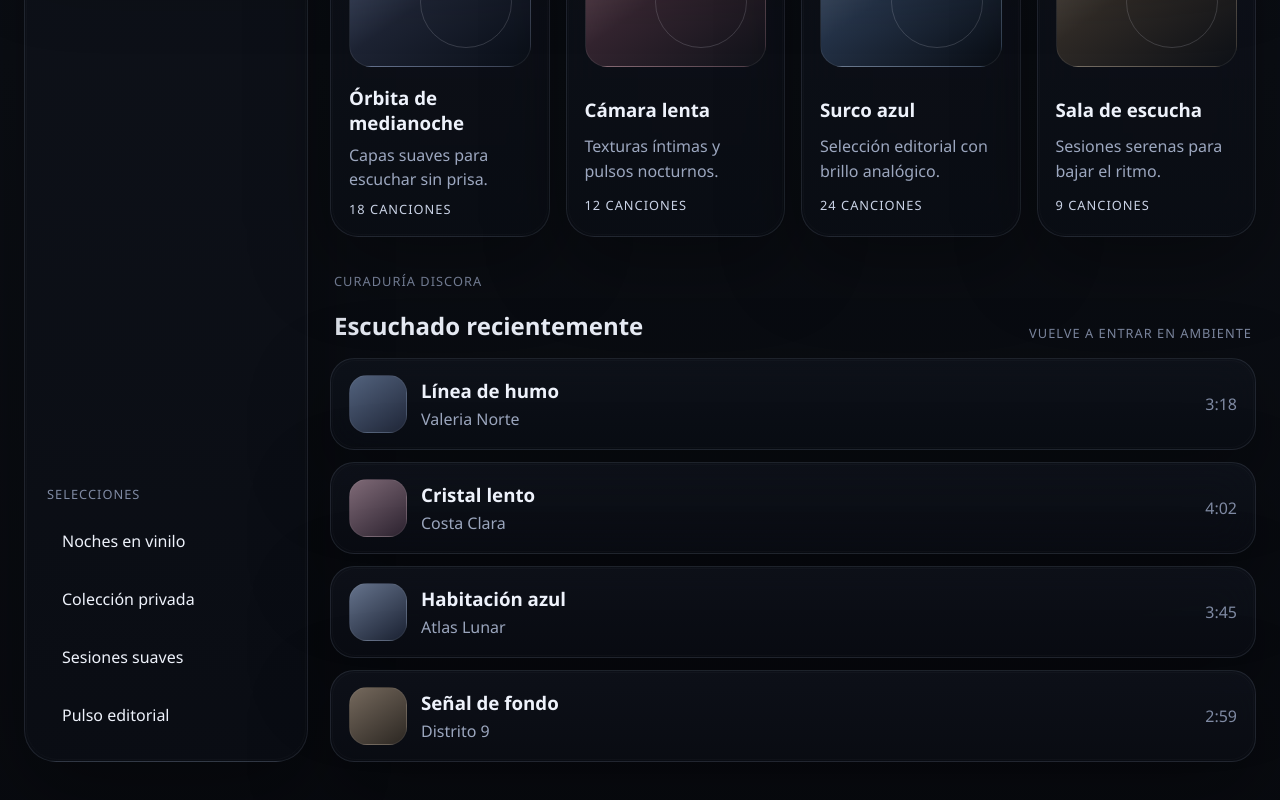
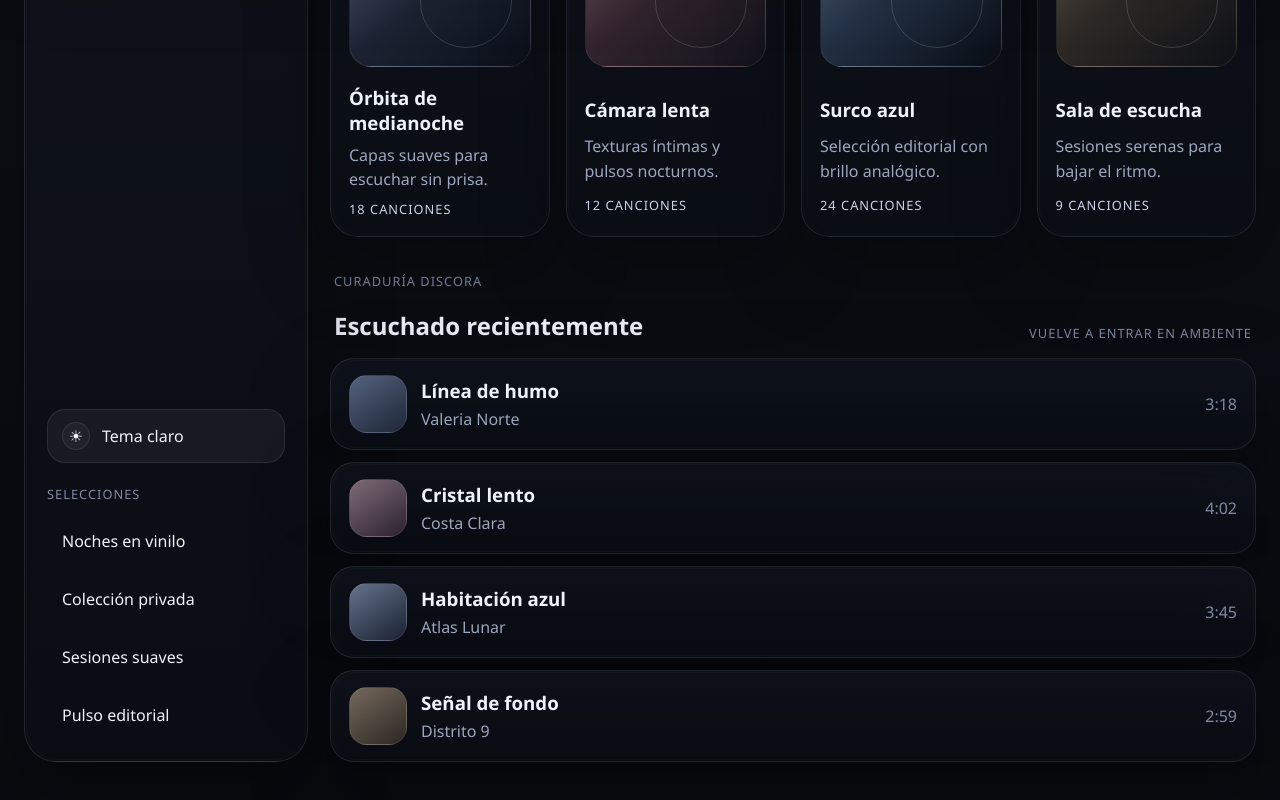
Before and after one commit to Juls2212/FRONT-DISCORA, a React (Vite) app: page / in a window 1280 px wide. Shown: the part 838-1638 px from the top of the page. Built offline with nearby package versions, Linux system fonts and the light colour scheme.

Commit message:
light mode activated

```diff
--- a/src/App.tsx
+++ b/src/App.tsx
@@ -1,19 +1,44 @@
-import { useState } from 'react';
+import { useEffect, useState } from 'react';
 import { MainContent } from './components/MainContent';
 import { MiniPlayer } from './components/MiniPlayer';
 import { Sidebar } from './components/Sidebar';
 
+type Theme = 'dark' | 'light';
+
+const THEME_STORAGE_KEY = 'discora-theme';
+
 function App() {
   const [isPlaying, setIsPlaying] = useState(false);
+  const [theme, setTheme] = useState<Theme>('dark');
+
+  useEffect(() => {
+    const storedTheme = window.localStorage.getItem(THEME_STORAGE_KEY);
+
+    if (storedTheme === 'dark' || storedTheme === 'light') {
+      setTheme(storedTheme);
+      return;
+    }
+
+    window.localStorage.setItem(THEME_STORAGE_KEY, 'dark');
+  }, []);
+
+  useEffect(() => {
+    document.documentElement.dataset.theme = theme;
+    window.localStorage.setItem(THEME_STORAGE_KEY, theme);
+  }, [theme]);
 
   const handleTogglePlayback = () => {
     setIsPlaying((previousState) => !previousState);
   };
 
+  const handleToggleTheme = () => {
+    setTheme((previousTheme) => (previousTheme === 'dark' ? 'light' : 'dark'));
+  };
+
   return (
     <div className="app-shell">
       <div className="app-layout">
-        <Sidebar />
+        <Sidebar theme={theme} onToggleTheme={handleToggleTheme} />
         <div className="content-shell">
           <MainContent />
         </div>
--- a/src/components/Sidebar.tsx
+++ b/src/components/Sidebar.tsx
@@ -2,7 +2,12 @@ import { sidebarPlaylists } from '../data';
 
 const navigationItems = ['Inicio', 'Biblioteca', 'Playlists'];
 
-export function Sidebar() {
+type SidebarProps = {
+  theme: 'dark' | 'light';
+  onToggleTheme: () => void;
+};
+
+export function Sidebar({ theme, onToggleTheme }: SidebarProps) {
   return (
     <aside className="sidebar">
       <div className="sidebar-block">
@@ -22,6 +27,12 @@ export function Sidebar() {
       </div>
 
       <section className="sidebar-collection" aria-label="Playlists de referencia">
+        <button className="theme-toggle" type="button" onClick={onToggleTheme} aria-label="Cambiar tema">
+          <span className="theme-toggle-icon" aria-hidden="true">
+            {theme === 'dark' ? '☀' : '☾'}
+          </span>
+          <span>{theme === 'dark' ? 'Tema claro' : 'Tema oscuro'}</span>
+        </button>
         <p className="sidebar-label">Selecciones</p>
         {sidebarPlaylists.map((item) => (
           <button key={item} className="collection-button" type="button">
--- a/src/styles.css
+++ b/src/styles.css
@@ -1,14 +1,22 @@
 :root {
   font-family: "Segoe UI", sans-serif;
-  color: #eef2fb;
-  background:
-    radial-gradient(circle at 12% 12%, rgba(94, 110, 146, 0.22), transparent 22%),
-    radial-gradient(circle at 82% 18%, rgba(119, 104, 118, 0.18), transparent 24%),
-    linear-gradient(180deg, #12161f 0%, #0b0e14 52%, #080a0f 100%);
+  color: var(--text-primary);
+  background: var(--bg-primary);
   color-scheme: dark;
   text-rendering: optimizeLegibility;
   -webkit-font-smoothing: antialiased;
   -moz-osx-font-smoothing: grayscale;
+  --bg-primary:
+    radial-gradient(circle at 12% 12%, rgba(94, 110, 146, 0.22), transparent 22%),
+    radial-gradient(circle at 82% 18%, rgba(119, 104, 118, 0.18), transparent 24%),
+    linear-gradient(180deg, #12161f 0%, #0b0e14 52%, #080a0f 100%);
+  --bg-secondary: rgba(15, 19, 28, 0.78);
+  --card-bg: linear-gradient(180deg, rgba(15, 19, 28, 0.78) 0%, rgba(10, 13, 20, 0.82) 100%);
+  --text-primary: #eef2fb;
+  --text-secondary: #9ca7bf;
+  --accent: #cad3e6;
+  --border-color: rgba(181, 194, 223, 0.12);
+  --hover-bg: rgba(255, 255, 255, 0.05);
   --page-sheen: rgba(255, 255, 255, 0.04);
   --panel: rgba(15, 19, 28, 0.78);
   --panel-strong: rgba(18, 23, 34, 0.92);
@@ -17,12 +25,72 @@
   --border-strong: rgba(181, 194, 223, 0.18);
   --text-muted: #9ca7bf;
   --text-soft: #7f8aa3;
-  --accent: #cad3e6;
   --shadow: 0 28px 80px rgba(0, 0, 0, 0.34);
+  --surface-glow-a: rgba(159, 172, 199, 0.06);
+  --surface-glow-b: rgba(148, 131, 139, 0.08);
+  --sidebar-bg:
+    radial-gradient(circle at top, rgba(111, 123, 148, 0.18), transparent 28%),
+    linear-gradient(180deg, rgba(18, 22, 31, 0.94) 0%, rgba(10, 13, 20, 0.98) 100%);
+  --hero-bg:
+    radial-gradient(circle at 20% 24%, rgba(108, 121, 152, 0.22), transparent 24%),
+    radial-gradient(circle at 84% 18%, rgba(117, 101, 110, 0.16), transparent 22%),
+    linear-gradient(180deg, rgba(17, 21, 31, 0.96) 0%, rgba(10, 12, 18, 0.98) 100%);
+  --mini-player-bg:
+    radial-gradient(circle at 14% 50%, rgba(100, 116, 145, 0.14), transparent 18%),
+    linear-gradient(180deg, rgba(16, 20, 29, 0.95) 0%, rgba(11, 14, 21, 0.98) 100%);
+  --primary-button-bg: linear-gradient(180deg, #dce3f1 0%, #bbc6da 100%);
+  --primary-button-text: #0a0d14;
+  --secondary-button-bg: rgba(255, 255, 255, 0.04);
+  --secondary-button-text: #eef2fb;
+  --secondary-button-border: rgba(181, 194, 223, 0.12);
+  --art-border: rgba(255, 255, 255, 0.08);
+  --ring-border: rgba(238, 242, 251, 0.16);
+  --ring-fill: rgba(255, 255, 255, 0.08);
+  --brand-mark-bg:
+    radial-gradient(circle at 38% 32%, rgba(213, 219, 231, 0.2), transparent 18%),
+    linear-gradient(145deg, #58657d 0%, #242b3d 45%, #0d1118 100%);
+}
+
+:root[data-theme='light'] {
+  color-scheme: light;
+  --bg-primary: linear-gradient(180deg, #f5f7fa 0%, #eef2f7 100%);
+  --bg-secondary: rgba(255, 255, 255, 0.82);
+  --card-bg: linear-gradient(180deg, rgba(255, 255, 255, 0.92) 0%, rgba(248, 250, 252, 0.98) 100%);
+  --text-primary: #1a1a1a;
+  --text-secondary: #5f6878;
+  --accent: #a8b6cc;
+  --border-color: rgba(24, 32, 56, 0.08);
+  --hover-bg: rgba(35, 45, 65, 0.05);
+  --page-sheen: rgba(255, 255, 255, 0.5);
+  --panel: rgba(255, 255, 255, 0.92);
+  --panel-strong: rgba(255, 255, 255, 0.98);
+  --panel-soft: rgba(17, 24, 39, 0.03);
+  --border: rgba(24, 32, 56, 0.08);
+  --border-strong: rgba(24, 32, 56, 0.14);
+  --text-muted: #5f6878;
+  --text-soft: #7b8597;
+  --shadow: 0 18px 44px rgba(24, 32, 56, 0.08);
+  --surface-glow-a: rgba(255, 255, 255, 0);
+  --surface-glow-b: rgba(255, 255, 255, 0);
+  --sidebar-bg: linear-gradient(180deg, rgba(255, 255, 255, 0.96) 0%, rgba(248, 250, 252, 1) 100%);
+  --hero-bg: linear-gradient(180deg, rgba(255, 255, 255, 0.98) 0%, rgba(244, 247, 251, 1) 100%);
+  --mini-player-bg: linear-gradient(180deg, rgba(255, 255, 255, 0.98) 0%, rgba(245, 247, 250, 1) 100%);
+  --primary-button-bg: linear-gradient(180deg, #bcc9da 0%, #aab8cb 100%);
+  --primary-button-text: #162033;
+  --secondary-button-bg: rgba(22, 32, 51, 0.04);
+  --secondary-button-text: #1a1a1a;
+  --secondary-button-border: rgba(24, 32, 56, 0.08);
+  --art-border: rgba(24, 32, 56, 0.08);
+  --ring-border: rgba(24, 32, 56, 0.14);
+  --ring-fill: rgba(24, 32, 56, 0.06);
+  --brand-mark-bg:
+    radial-gradient(circle at 38% 32%, rgba(255, 255, 255, 0.9), transparent 18%),
+    linear-gradient(145deg, #d5dce8 0%, #b8c3d5 45%, #edf2f7 100%);
 }
 
 * {
   box-sizing: border-box;
+  transition: all 0.3s ease;
 }
 
 html,
@@ -34,6 +102,8 @@ body,
 
 body {
   min-height: 100vh;
+  background: var(--bg-primary);
+  color: var(--text-primary);
 }
 
 body::before {
@@ -42,8 +112,8 @@ body::before {
   inset: 0;
   pointer-events: none;
   background:
-    radial-gradient(circle at 28% 30%, rgba(159, 172, 199, 0.06), transparent 20%),
-    radial-gradient(circle at 72% 14%, rgba(148, 131, 139, 0.08), transparent 18%);
+    radial-gradient(circle at 28% 30%, var(--surface-glow-a), transparent 20%),
+    radial-gradient(circle at 72% 14%, var(--surface-glow-b), transparent 18%);
 }
 
 button {
@@ -70,8 +140,8 @@ button {
   position: relative;
   overflow: hidden;
   backdrop-filter: blur(22px);
-  background: linear-gradient(180deg, var(--panel) 0%, rgba(10, 13, 20, 0.82) 100%);
-  border: 1px solid var(--border);
+  background: var(--card-bg);
+  border: 1px solid var(--border-color);
   box-shadow: var(--shadow);
 }
 
@@ -96,9 +166,7 @@ button {
   min-height: calc(100vh - 162px);
   border-radius: 32px;
   padding: 28px 22px 22px;
-  background:
-    radial-gradient(circle at top, rgba(111, 123, 148, 0.18), transparent 28%),
-    linear-gradient(180deg, rgba(18, 22, 31, 0.94) 0%, rgba(10, 13, 20, 0.98) 100%);
+  background: var(--sidebar-bg);
 }
 
 .sidebar-block,
@@ -123,8 +191,7 @@ button {
   display: grid;
   place-items: center;
   background:
-    radial-gradient(circle at 38% 32%, rgba(213, 219, 231, 0.2), transparent 18%),
-    linear-gradient(145deg, #58657d 0%, #242b3d 45%, #0d1118 100%);
+    var(--brand-mark-bg);
   border: 1px solid var(--border-strong);
 }
 
@@ -149,6 +216,7 @@ button {
   font-size: 1.9rem;
   font-weight: 700;
   letter-spacing: 0.05em;
+  color: var(--text-primary);
 }
 
 .brand-copy,
@@ -184,7 +252,7 @@ button {
   text-align: left;
   padding: 13px 15px;
   border-radius: 18px;
-  color: #eef2fb;
+  color: var(--text-primary);
   background: transparent;
 }
 
@@ -204,7 +272,30 @@ button {
 
 .nav-button:hover,
 .collection-button:hover {
-  background: rgba(255, 255, 255, 0.05);
+  background: var(--hover-bg);
+}
+
+.theme-toggle {
+  display: flex;
+  align-items: center;
+  gap: 12px;
+  width: 100%;
+  margin-bottom: 12px;
+  padding: 12px 14px;
+  border-radius: 18px;
+  background: var(--hover-bg);
+  color: var(--text-primary);
+  border: 1px solid var(--border-color);
+}
+
+.theme-toggle-icon {
+  width: 28px;
+  height: 28px;
+  display: grid;
+  place-items: center;
+  border-radius: 50%;
+  background: var(--secondary-button-bg);
+  border: 1px solid var(--secondary-button-border);
 }
 
 .sidebar-label,
@@ -237,10 +328,7 @@ button {
   border-radius: 36px;
   padding: 34px;
   min-height: 420px;
-  background:
-    radial-gradient(circle at 20% 24%, rgba(108, 121, 152, 0.22), transparent 24%),
-    radial-gradient(circle at 84% 18%, rgba(117, 101, 110, 0.16), transparent 22%),
-    linear-gradient(180deg, rgba(17, 21, 31, 0.96) 0%, rgba(10, 12, 18, 0.98) 100%);
+  background: var(--hero-bg);
 }
 
 .hero-atmosphere {
@@ -287,6 +375,7 @@ button {
   line-height: 0.95;
   max-width: 11ch;
   margin-top: 10px;
+  color: var(--text-primary);
 }
 
 .hero-copy {
@@ -339,8 +428,8 @@ button {
 .featured-artwork {
   height: 220px;
   border-radius: 28px;
-  border: 1px solid rgba(255, 255, 255, 0.08);
-  box-shadow: inset 0 1px 0 rgba(255, 255, 255, 0.08);
+  border: 1px solid var(--art-border);
+  box-shadow: inset 0 1px 0 var(--art-border);
 }
 
 .featured-ring,
@@ -348,7 +437,7 @@ button {
 .mini-player-ring {
   position: absolute;
   border-radius: 50%;
-  border: 1px solid rgba(238, 242, 251, 0.16);
+  border: 1px solid var(--ring-border);
 }
 
 .featured-ring-large {
@@ -363,7 +452,7 @@ button {
   height: 38px;
   inset: 50%;
   margin: -19px 0 0 -19px;
-  background: rgba(255, 255, 255, 0.08);
+  background: var(--ring-fill);
 }
 
 .content-section {
@@ -405,13 +494,13 @@ button {
 
 .playlist-card:hover {
   border-color: var(--border-strong);
-  background: linear-gradient(180deg, rgba(24, 29, 41, 0.9) 0%, rgba(10, 13, 20, 0.96) 100%);
+  background: linear-gradient(180deg, var(--panel-strong) 0%, var(--panel) 100%);
 }
 
 .playlist-artwork {
   aspect-ratio: 1 / 0.9;
   border-radius: 22px;
-  border: 1px solid rgba(255, 255, 255, 0.08);
+  border: 1px solid var(--art-border);
 }
 
 .playlist-ring {
@@ -451,7 +540,7 @@ button {
 
 .recent-song-item:hover {
   border-color: var(--border-strong);
-  background: linear-gradient(180deg, rgba(24, 29, 41, 0.88) 0%, rgba(10, 13, 20, 0.95) 100%);
+  background: linear-gradient(180deg, var(--panel-strong) 0%, var(--panel) 100%);
 }
 
 .recent-song-meta {
@@ -464,7 +553,7 @@ button {
   width: 58px;
   height: 58px;
   border-radius: 18px;
-  border: 1px solid rgba(255, 255, 255, 0.06);
+  border: 1px solid var(--art-border);
 }
 
 .recent-song-meta p,
@@ -487,9 +576,7 @@ button {
   gap: 20px;
   border-radius: 28px;
   padding: 16px 18px;
-  background:
-    radial-gradient(circle at 14% 50%, rgba(100, 116, 145, 0.14), transparent 18%),
-    linear-gradient(180deg, rgba(16, 20, 29, 0.95) 0%, rgba(11, 14, 21, 0.98) 100%);
+  background: var(--mini-player-bg);
 }
 
 .mini-player-track,
@@ -507,7 +594,7 @@ button {
   height: 64px;
   border-radius: 20px;
   flex-shrink: 0;
-  border: 1px solid rgba(255, 255, 255, 0.09);
+  border: 1px solid var(--art-border);
 }
 
 .mini-player-ring {
@@ -515,7 +602,7 @@ button {
   height: 30px;
   inset: 50%;
   margin: -15px 0 0 -15px;
-  background: rgba(255, 255, 255, 0.08);
+  background: var(--ring-fill);
 }
 
 .mini-player-label {
@@ -535,15 +622,15 @@ button {
 .player-secondary-button {
   width: 42px;
   height: 42px;
-  color: #eef2fb;
-  background: rgba(255, 255, 255, 0.04);
-  border: 1px solid rgba(181, 194, 223, 0.12);
+  color: var(--secondary-button-text);
+  background: var(--secondary-button-bg);
+  border: 1px solid var(--secondary-button-border);
 }
 
 .mini-player-controls > button:not(.player-secondary-button) {
   padding: 12px 22px;
-  color: #0a0d14;
-  background: linear-gradient(180deg, #dce3f1 0%, #bbc6da 100%);
+  color: var(--primary-button-text);
+  background: var(--primary-button-bg);
 }
 
 @media (max-width: 1100px) {
```
